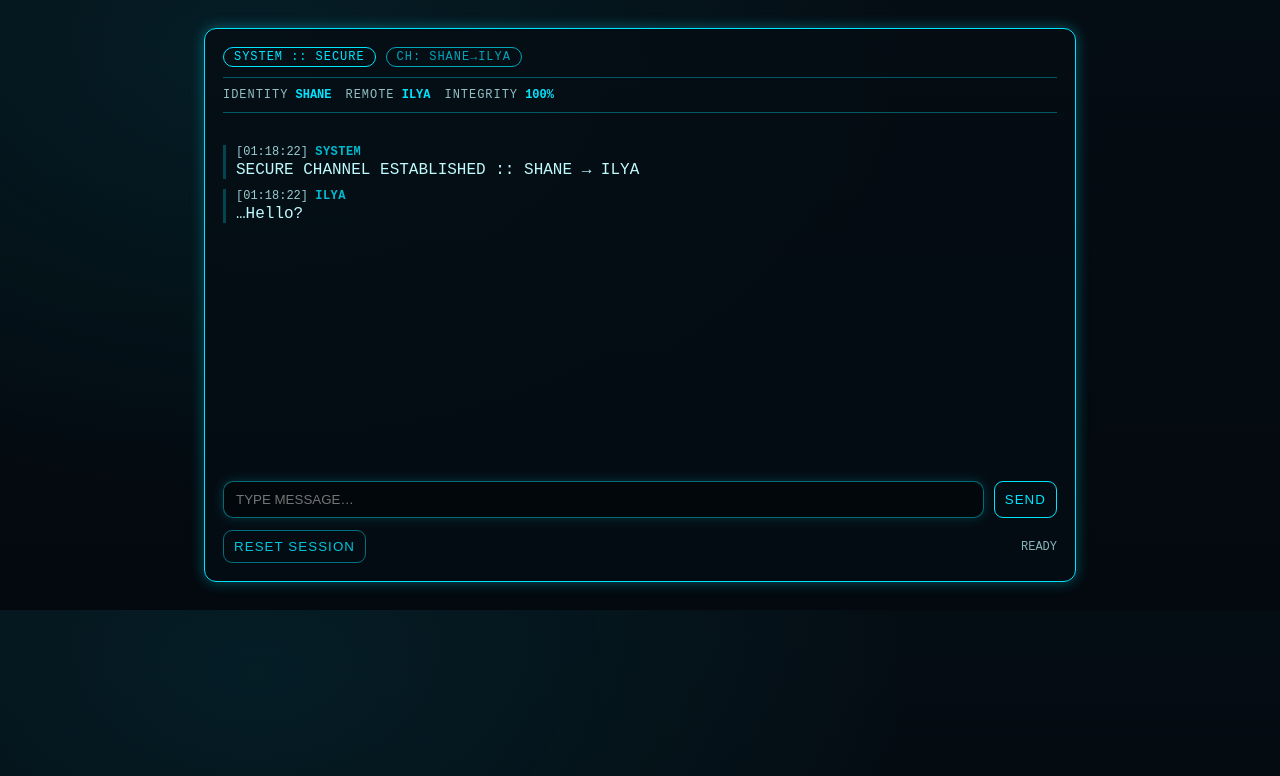
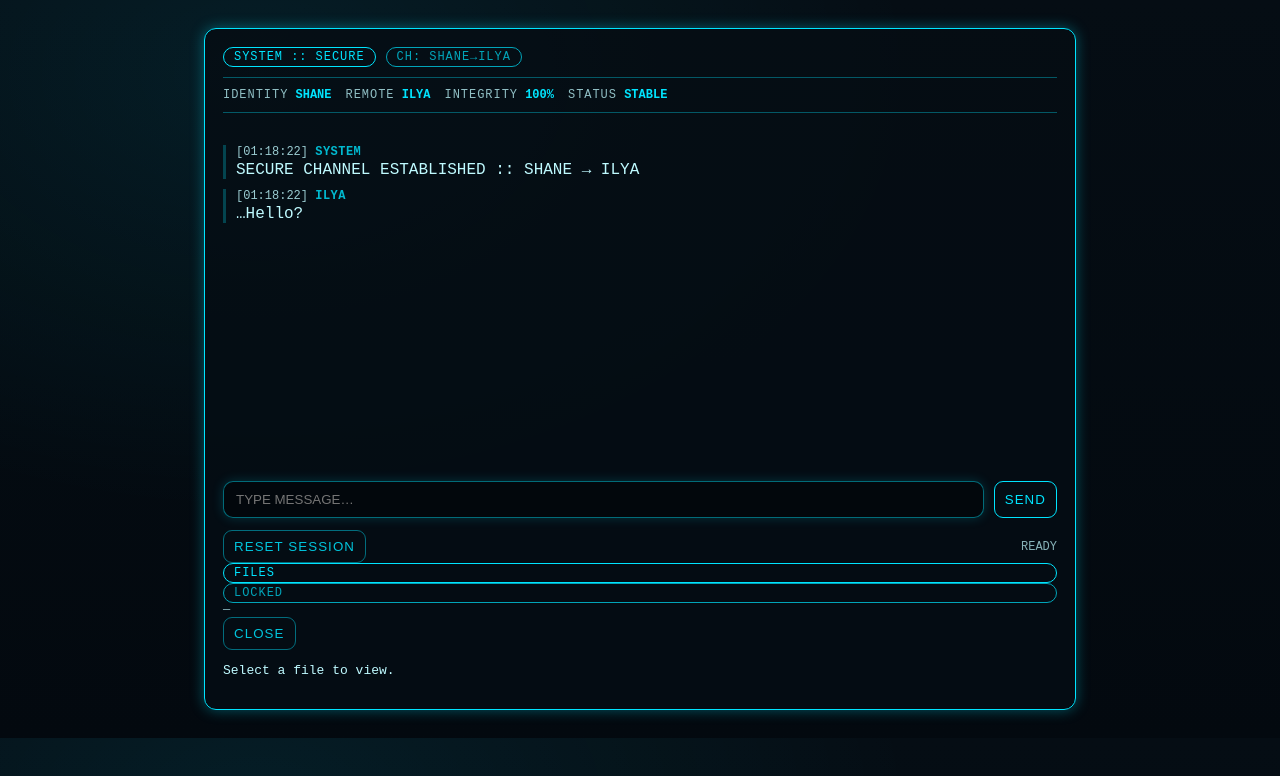
Before and after one commit to kaxvmos/EF007E, a plain HTML site: page index.html in a window 1280 px wide. Both pictures are taken after a click on the button "SHANE". Drawn offline with Linux system fonts and the light colour scheme.

Commit message:
Refactor HTML structure and improve layout

```diff
--- a/index.html
+++ b/index.html
@@ -26,7 +26,6 @@
         </div>
 
         <div class="hint">
-          <div class="dim">Note:</div>
           <div class="dim">Login identity determines who answers.</div>
           <div class="dim">SHANE → ILYA channel. ILYA → SHANE channel.</div>
         </div>
@@ -44,8 +43,12 @@
         <div class="hudItem"><span class="hudLabel">IDENTITY</span> <span class="hudValue" id="identityOut">—</span></div>
         <div class="hudItem"><span class="hudLabel">REMOTE</span> <span class="hudValue" id="remoteOut">—</span></div>
         <div class="hudItem"><span class="hudLabel">INTEGRITY</span> <span class="hudValue" id="integrityOut">100%</span></div>
+        <div class="hudItem"><span class="hudLabel">STATUS</span> <span class="hudValue" id="stageOut">STABLE</span></div>
       </div>
 
+      <div class="layout">
+        <!-- MAIN LOG -->
+        <div>
           <div id="log" class="log" role="log" aria-label="Chat log"></div>
 
           <div class="composer">
@@ -57,6 +60,26 @@
             <button id="reset" class="btn ghost small">RESET SESSION</button>
             <div class="dim smallText" id="statusOut">READY</div>
           </div>
+        </div>
+
+        <!-- FILES SIDEBAR -->
+        <aside class="files">
+          <div class="filesHeader">
+            <div class="tag">FILES</div>
+            <div class="tag dim" id="filesHint">LOCKED</div>
+          </div>
+
+          <div id="filesList" class="filesList"></div>
+
+          <div class="fileViewerWrap">
+            <div class="fileViewerHeader">
+              <div class="dim smallText" id="fileTitle">—</div>
+              <button id="closeFile" class="btn ghost small">CLOSE</button>
+            </div>
+            <pre id="fileBody" class="fileBody">Select a file to view.</pre>
+          </div>
+        </aside>
+      </div>
     </section>
   </main>
 
```
Lines whose indentation alone changed are shown as unchanged.
